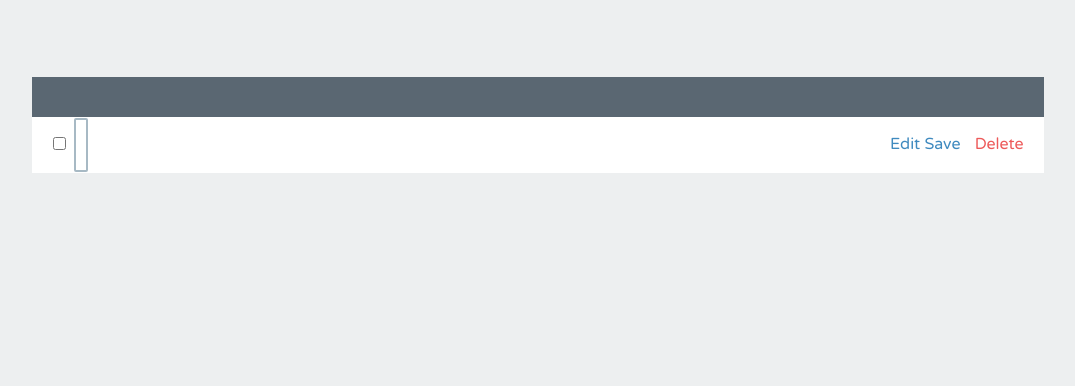
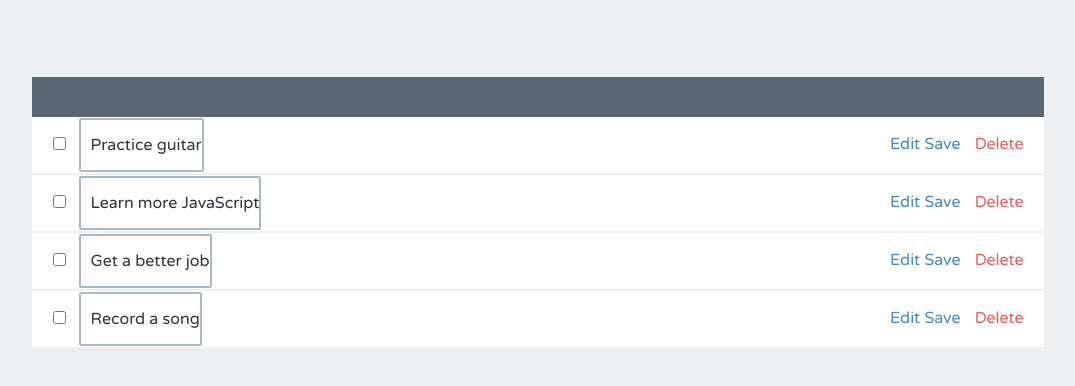
Before and after one commit to bdanmo/Angular-1-Todo-v1, a plain HTML site: page index.html in a window 1280 px wide. Shown: the part 62-448 px from the top of the page, without its empty margins (102-1177 px from the left). Drawn offline with nearby package versions, Linux system fonts and the light colour scheme.

Commit message:
Set up ng-repeat for todo list.

```diff
--- a/index.html
+++ b/index.html
@@ -10,7 +10,7 @@
     <body ng-app="toDoList">
         <h1>To-Do</h1>
         <div class="list" ng-controller="mainCtrl">
-            <div class="item">
+            <div class="item" ng-repeat="todo in todos">
                 <input type="checkbox" ng-model="todo.completed"/>
                 <label class="editing-label" ng-hide="editing">{{todo.name}}</label>
                 <input type="text" class="editing-label" ng-model="todo.name" ng-show="editing"/>
```
